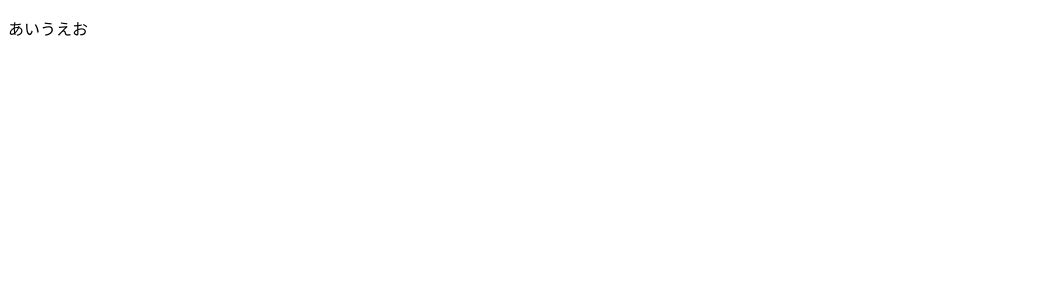
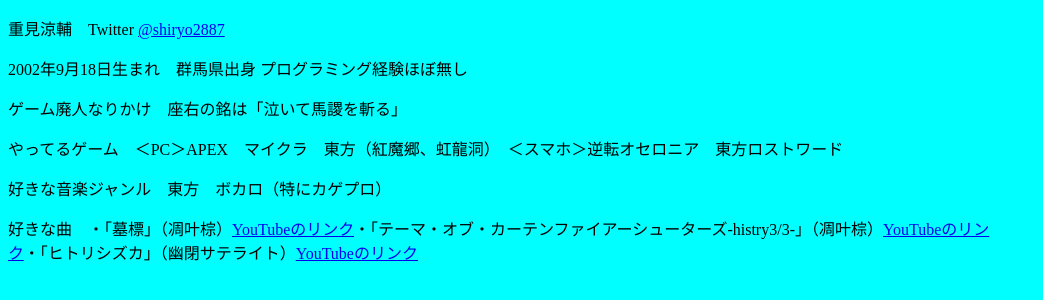
Before and after one commit to shiryo2887/no., a plain HTML site: page index.html in a window 1280 px wide. Shown: the whole page, without its empty margins (0-1043 px from the left). Drawn offline with Linux system fonts and the light colour scheme.

Commit message:
commitmessage

```diff
--- a/index.html
+++ b/index.html
@@ -2,9 +2,14 @@
 <html lang="ja">
 <head>
     <meta charset="UTF-8">
-    <title>Document</title>
+    <title>重見涼輔について</title>
 </head>
-<body>
-  <p>あいうえお</p>
+<body bgcolor="#00ffff">
+  <p>重見涼輔　Twitter <a href="https://twitter.com/shiryo2887">@shiryo2887</a></p>
+  <p>2002年9月18日生まれ　群馬県出身 プログラミング経験ほぼ無し</p>
+  <p>ゲーム廃人なりかけ　座右の銘は「泣いて馬謖を斬る」</p>
+  <p>やってるゲーム　＜PC＞APEX　マイクラ　東方（紅魔郷、虹龍洞）　＜スマホ＞逆転オセロニア　東方ロストワード</p>
+  <p>好きな音楽ジャンル　東方　ボカロ（特にカゲプロ）</p>
+  <P>好きな曲　・「墓標」（凋叶棕）<a href="https://youtu.be/lFY1jwDN1jY">YouTubeのリンク</a>・「テーマ・オブ・カーテンファイアーシューターズ-histry3/3-」（凋叶棕）<a href="https://youtu.be/tiEZQYiHzF4">YouTubeのリンク</a>・「ヒトリシズカ」（幽閉サテライト）<a href="https://youtu.be/NNNWbC7AowA">YouTubeのリンク</a></P>
 </body>
 </html>
```
